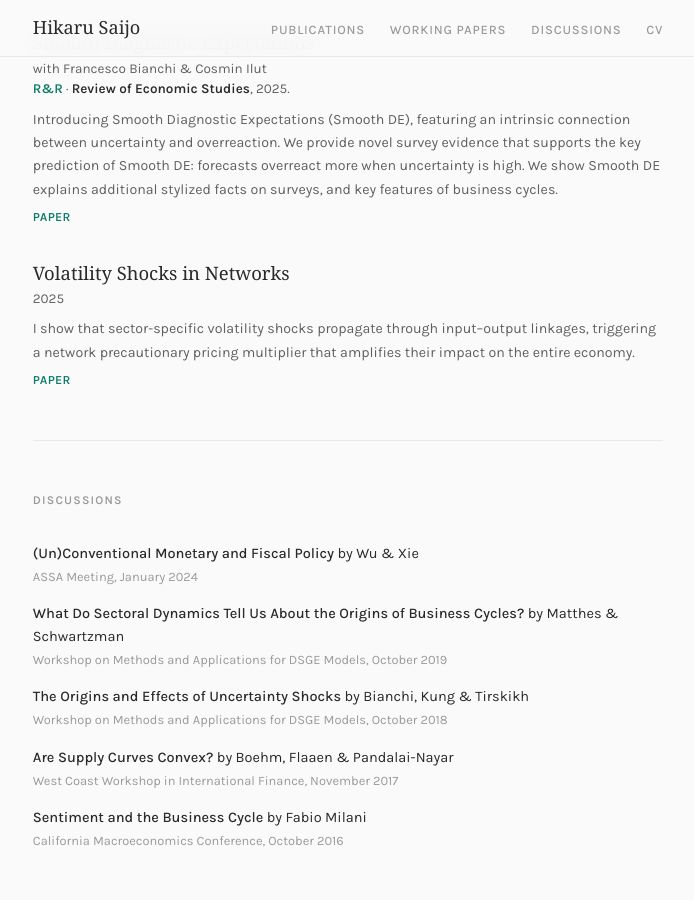
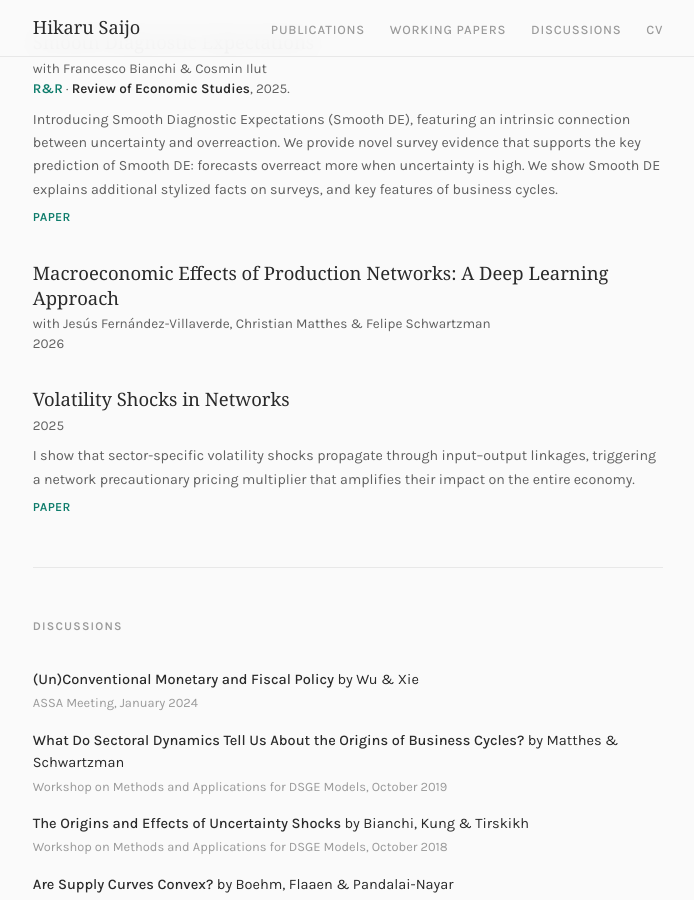
Before and after one commit to hsaijo/hsaijo.github.io, a Jekyll site: the page built from index.md, in a window 1280 px wide and 900 px high, scrolled down 2432 px. Shown: the whole window, without its empty margins (292-986 px from the left). Built offline with Jekyll 4.4.1, drawn with Linux system fonts in a browser that asks for light colours; some web fonts are replaced.

Commit message:
Update index.md

```diff
--- a/index.md
+++ b/index.md
@@ -477,6 +477,14 @@ layout: null
       </div>
 
       <div class="paper">
+  <div class="paper-title">Macroeconomic Effects of Production Networks: A Deep Learning Approach</div>
+  <div class="paper-meta">
+    with <a href="https://www.sas.upenn.edu/~jesusfv/">Jesús Fernández-Villaverde</a>, <a href="https://cm1518.github.io/">Christian Matthes</a> &amp; <a href="https://sites.google.com/view/felipeschwartzman">Felipe Schwartzman</a><br>
+    2026
+  </div>
+</div>
+
+      <div class="paper">
         <div class="paper-title"><a href="http://hsaijo.github.io/files/volatility_network.pdf">Volatility Shocks in Networks</a></div>
         <div class="paper-meta">2025</div>
         <p class="paper-abstract">I show that sector-specific volatility shocks propagate through input–output linkages, triggering a network precautionary pricing multiplier that amplifies their impact on the entire economy.</p>
```
